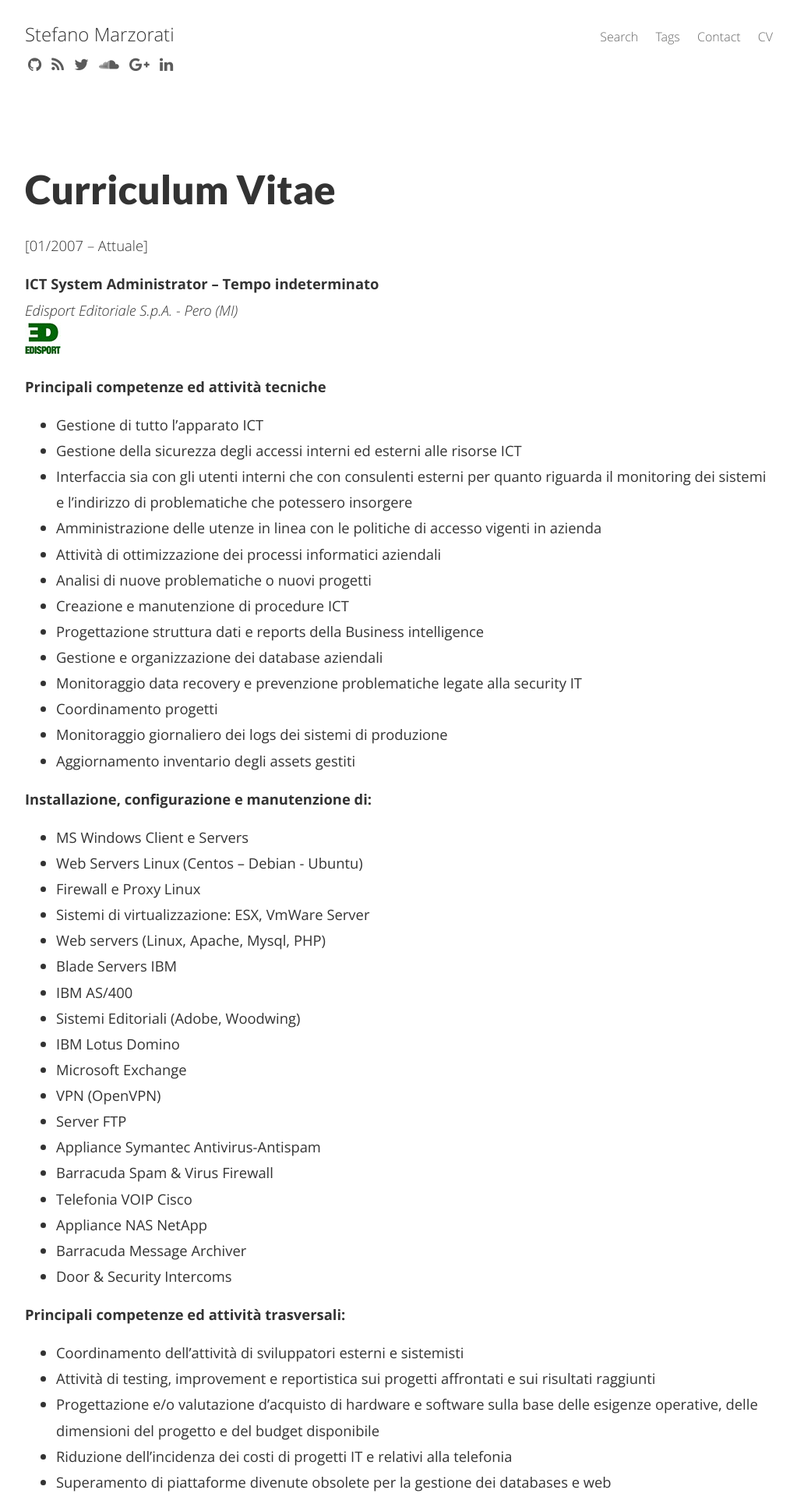
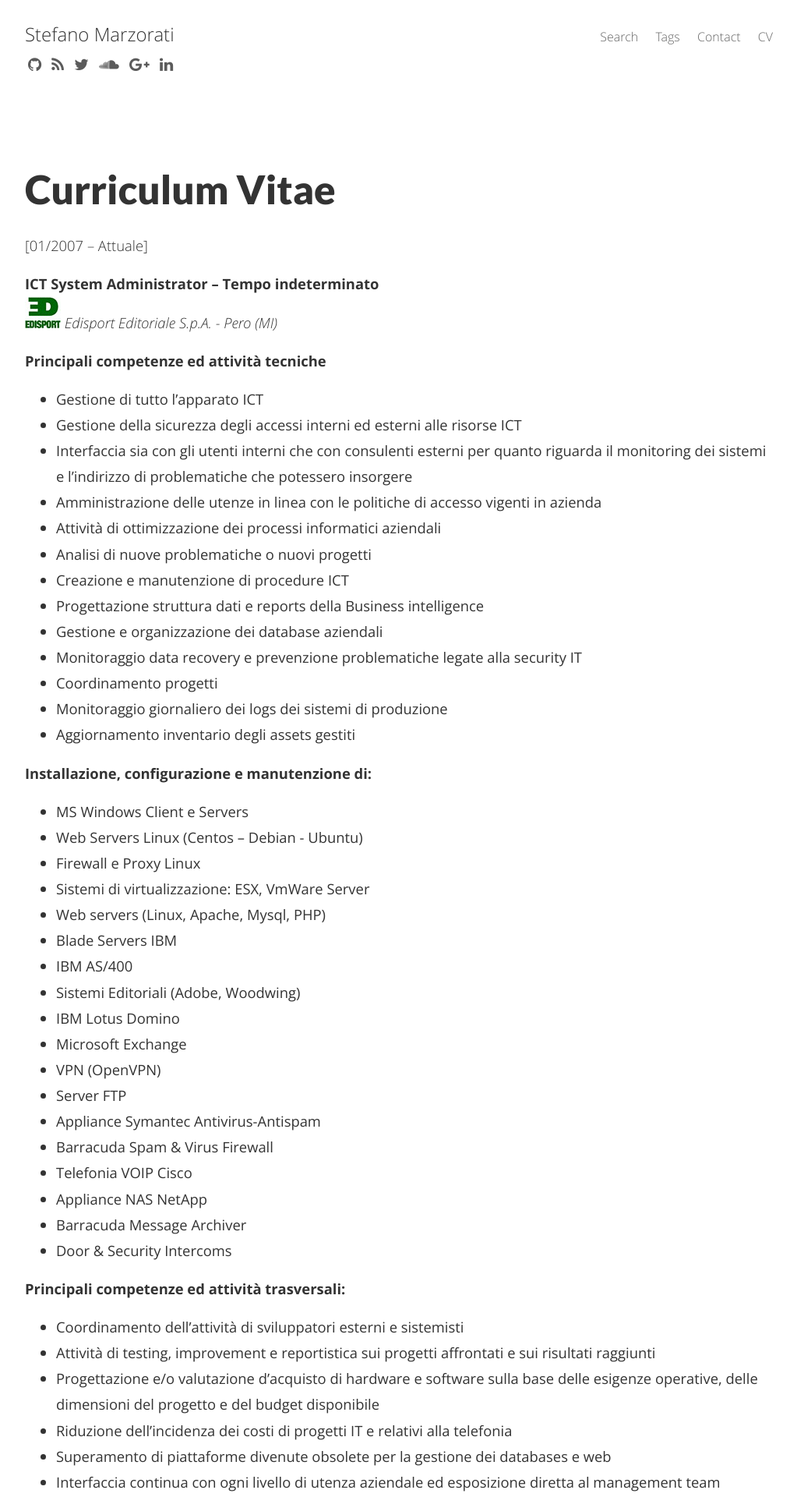
Before and after one commit to marste/Blog, a Jekyll site: the page built from curriculum-vitae.md, in a window 1280 px wide. Shown: the top 1920 px of the page at 78% size, without its empty margins (128-1151 px from the left). Built offline with Jekyll 4.4.1, drawn with Linux system fonts in a browser that asks for light colours; nearby versions of some CDN libraries; Markdown is read by kramdown in place of the engine named in the settings.

```diff
--- a/curriculum-vitae.md
+++ b/curriculum-vitae.md
@@ -6,8 +6,7 @@
 [01/2007 – Attuale]
 
 **ICT System Administrator – Tempo indeterminato**
-*Edisport Editoriale S.p.A. - Pero (MI)*
-![edisport](http://marzorati.co/images/edisport.jpg)
+![edisport](http://marzorati.co/images/edisport.jpg)  *Edisport Editoriale S.p.A. - Pero (MI)*
 
 **Principali competenze ed attività tecniche**
 
@@ -63,8 +62,7 @@
 [12/2004 – 01/2007]
 
 **IT Senior Consultant – Tempo indeterminato**
-*IRPE S.p.A. - sede di Milano*
-![irpe](http://marzorati.co/images/irpe.jpg)
+![irpe](http://marzorati.co/images/irpe.jpg)  *IRPE S.p.A. - sede di Milano*
 
 * Sistemista di rete specializzato nell’installazione ed amministrazione di n° 9 servers Lotus Domino in cluster con funzione di “mail-server” e “application-server” per un bacino di 5000 utenze, presso: Carrefour Italia S.p.A..
 * Collaborazione costante con fornitori software e con i servizi interni di Carrefour S.p.A. (personale italiano ed estero).
@@ -77,8 +75,7 @@
 [02/2004 – 12/2004]
 
 **IT Senior Consultant – Tempo indeterminato**
-*WIIT S.p.A. - Milano (MI)*
-![wiit](http://marzorati.co/images/wiit.png)
+![wiit](http://marzorati.co/images/wiit.png)  *WIIT S.p.A. - Milano (MI)*
 
 * Sistemista di rete specializzato nell’installazione, amministrazione e presidio di servers Lotus Domino presso: Mediaset, Medusa Film e Alcantara con reperibilità 24h.
 
@@ -87,8 +84,7 @@
 [04/2000 – 02/2004]
 
 **IT Consultant – Tempo indeterminato**
-*TC Sistema S.p.A. - Garbagnate Milanese*
-![tc_sistema](http://marzorati.co/images/tc_sistema.jpg)
+![tc_sistema](http://marzorati.co/images/tc_sistema.jpg)  *TC Sistema S.p.A. - Garbagnate Milanese*
 
 * Sistemista di rete specializzato nell’installazione ed amministrazione di server Lotus Domino.
 * Docente di corsi Lotus Domino Administrator.
@@ -99,8 +95,7 @@
 [09/1997 – 04/2000]
 
 **Hardware Engineer – Tempo indeterminato**
-*TC Sistema S.p.A. - Garbagnate Milanese*
-![tc_sistema](http://marzorati.co/images/tc_sistema.jpg)
+![tc_sistema](http://marzorati.co/images/tc_sistema.jpg)  *TC Sistema S.p.A. - Garbagnate Milanese*
 
 * Tecnico Hardware specializzato in installazione, riparazione e manutenzione di PC, stampanti locali o di rete, servers (tecnico interno esterno presso clienti)
 
```
